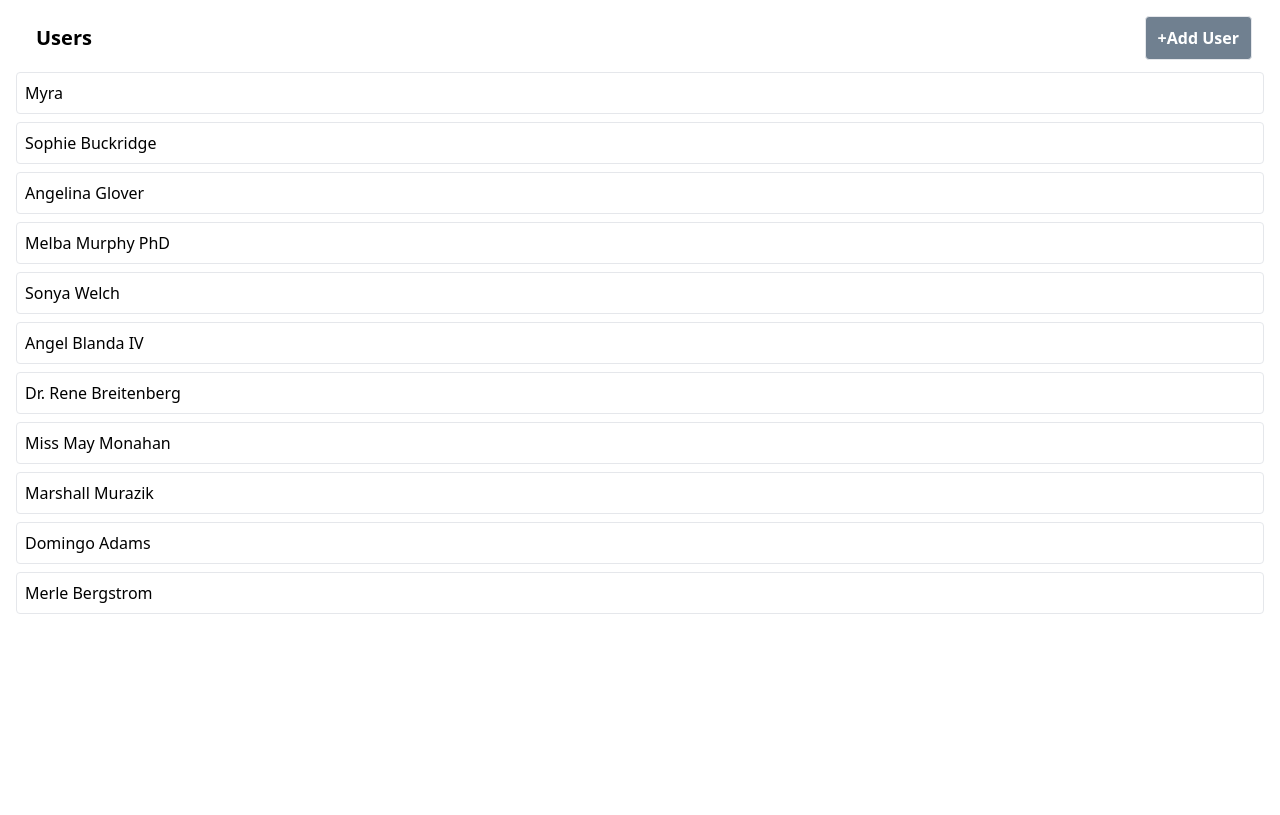
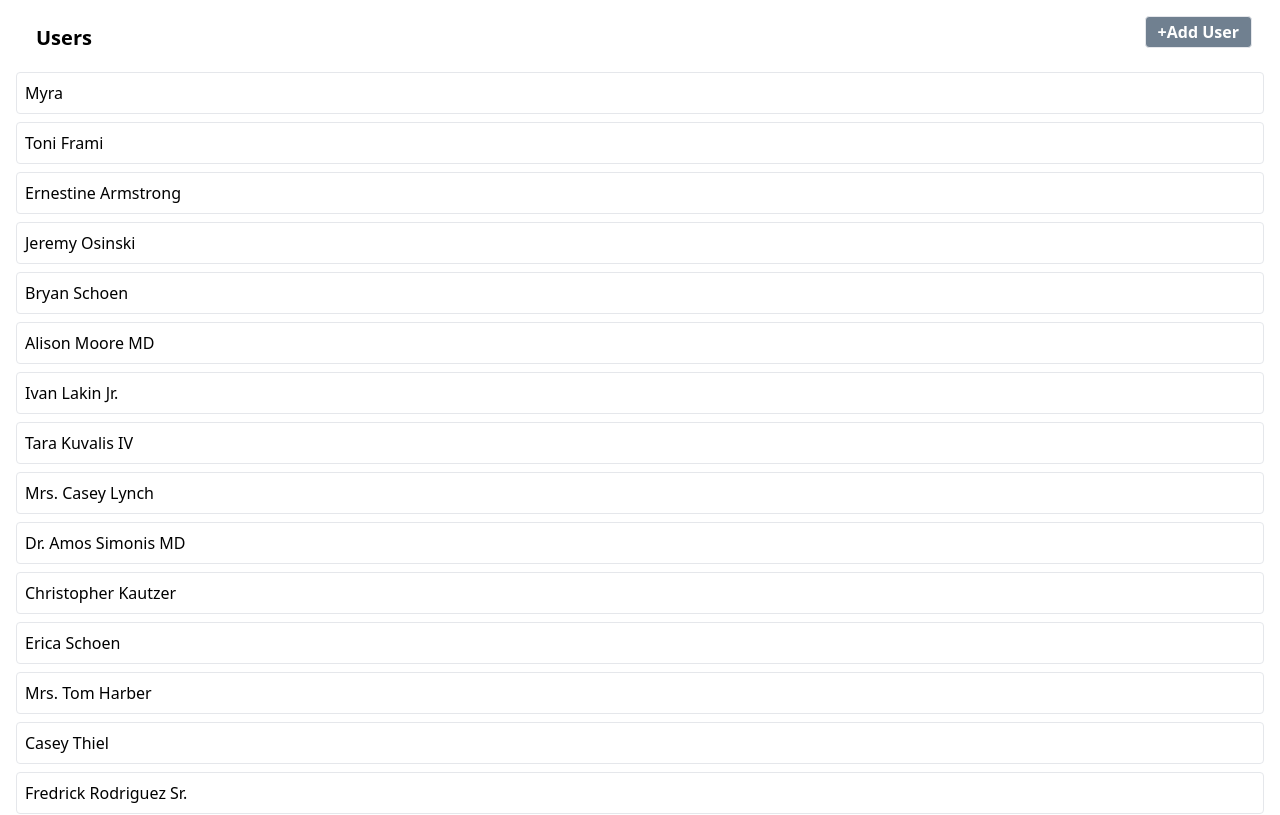
Before and after one commit to sedat355/redux_async_thunks, a React (Vite) app: page / in a window 1280 px wide. Shown: the top 815 px of the page. Built offline with nearby package versions, Linux system fonts and the light colour scheme; data requests are answered from the project's data file.

Commit message:
Add User butona yükleme animasyonu eklendi

```diff
--- a/db.json
+++ b/db.json
@@ -5,44 +5,72 @@
       "name": "Myra"
     },
     {
-      "id": "1d8e",
-      "name": "Sophie Buckridge"
+      "id": "7370",
+      "name": "Toni Frami"
     },
     {
-      "id": "9823",
-      "name": "Angelina Glover"
+      "id": "b994",
+      "name": "Ernestine Armstrong"
     },
     {
-      "id": "0b6e",
-      "name": "Melba Murphy PhD"
+      "id": "25c1",
+      "name": "Jeremy Osinski"
     },
     {
-      "id": "eb87",
-      "name": "Sonya Welch"
+      "id": "7765",
+      "name": "Bryan Schoen"
     },
     {
-      "id": "821c",
-      "name": "Angel Blanda IV"
+      "id": "cd02",
+      "name": "Alison Moore MD"
     },
     {
-      "id": "2905",
-      "name": "Dr. Rene Breitenberg"
+      "id": "9ee6",
+      "name": "Ivan Lakin Jr."
     },
     {
-      "id": "5373",
-      "name": "Miss May Monahan"
+      "id": "0397",
+      "name": "Tara Kuvalis IV"
     },
     {
-      "id": "1d42",
-      "name": "Marshall Murazik"
+      "id": "9284",
+      "name": "Mrs. Casey Lynch"
     },
     {
-      "id": "659e",
-      "name": "Domingo Adams"
+      "id": "31f2",
+      "name": "Dr. Amos Simonis MD"
     },
     {
-      "id": "594e",
-      "name": "Merle Bergstrom"
+      "id": "67aa",
+      "name": "Christopher Kautzer"
+    },
+    {
+      "id": "6deb",
+      "name": "Erica Schoen"
+    },
+    {
+      "id": "11bf",
+      "name": "Mrs. Tom Harber"
+    },
+    {
+      "id": "0774",
+      "name": "Casey Thiel"
+    },
+    {
+      "id": "868f",
+      "name": "Fredrick Rodriguez Sr."
+    },
+    {
+      "id": "6c09",
+      "name": "Mrs. Jeff Konopelski"
+    },
+    {
+      "id": "4bc3",
+      "name": "Lois Schinner"
+    },
+    {
+      "id": "6c5d",
+      "name": "Julie Bradtke"
     }
   ],
   "albums": [],
--- a/src/components/Button.jsx
+++ b/src/components/Button.jsx
@@ -1,4 +1,6 @@
 import className from 'classnames';
+import { GoSync } from 'react-icons/go';
+
 
 function Button({
   children,
@@ -9,12 +11,14 @@ function Button({
   danger,
   outline,
   rounded,
+  loading,
   ...rest
 }) {
   const classes = className(
     rest.className,
-    'flex items-center px-3 py-1.5 border',
+    'flex items-center px-3 py-1.5 border h-8',
     {
+      'opacity-50': loading,
       'border-blue-500 bg-blue-500 text-white': primary,
       'border-gray-900 bg-gray-900 text-white': secondary,
       'border-green-500 bg-green-500 text-white': success,
@@ -31,8 +35,8 @@ function Button({
   );
 
   return (
-    <button {...rest} className={classes}>
-      {children}
+    <button {...rest} disabled={loading} className={classes}>
+      {loading ? <GoSync className='animate-spin'/> : children}
     </button>
   );
 }
--- a/src/components/UsersList.jsx
+++ b/src/components/UsersList.jsx
@@ -50,11 +50,7 @@ const UsersList = () => {
     <div>
       <div className='flex flex-row justify-between m-3'>
         <h1 className='m-2 text-xl'>Users</h1>
-        {
-          isCreatingUser
-            ? 'Creating user ...'
-            : <Button onClick={handleUserAdd}>+Add User</Button>
-        }
+        <Button loading={isCreatingUser} onClick={handleUserAdd}>+Add User</Button>
         { creatingUserError && 'Error creating user!!'}
       </div>
 
```
